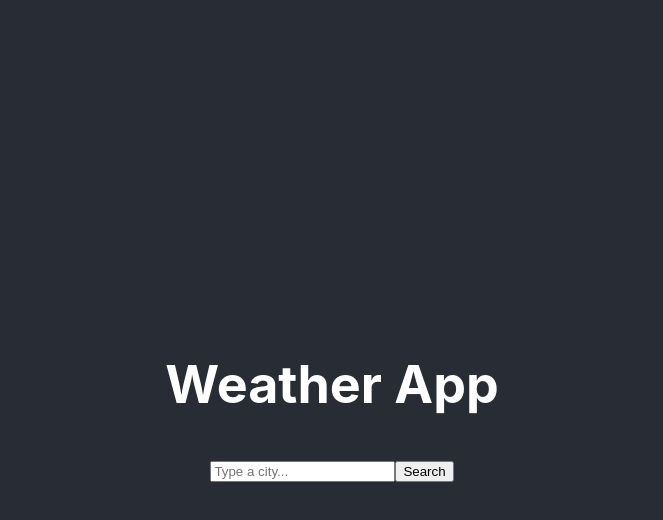
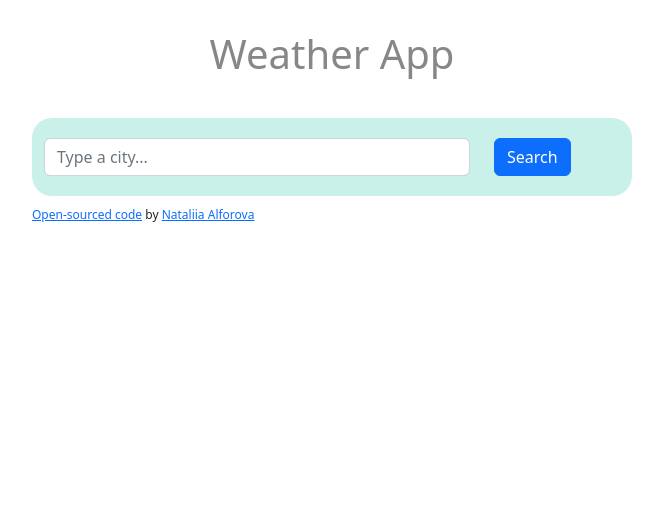
Before and after one commit to AlforovaNata/weather-react, a React (Create React App) app: page / in a window 1280 px wide. Shown: the top 520 px of the page, without its empty margins (308-971 px from the left). Built offline with nearby package versions, Linux system fonts and the light colour scheme.

Commit message:
Added bootstrap and change form

```diff
--- a/package.json
+++ b/package.json
@@ -7,7 +7,9 @@
     "@testing-library/react": "^13.4.0",
     "@testing-library/user-event": "^13.5.0",
     "axios": "^1.1.3",
+    "bootstrap": "^5.2.2",
     "react": "^18.2.0",
+    "react-bootstrap": "^2.5.0",
     "react-dom": "^18.2.0",
     "react-loader-spinner": "^5.3.4",
     "react-scripts": "5.0.1",
--- a/src/App.css
+++ b/src/App.css
@@ -1,38 +1,52 @@
-.App {
-  text-align: center;
+body {
+  font-family: arial, sans-serif;
 }
 
-.App-logo {
-  height: 40vmin;
-  pointer-events: none;
+h1 {
+  text-align: center;
+  color: #878787;
+  font-size: 24px;
+  font-weight: 100;
+  line-height: 28px;
+  margin-bottom: 0;
 }
 
-@media (prefers-reduced-motion: no-preference) {
-  .App-logo {
-    animation: App-logo-spin infinite 20s linear;
-  }
+ul {
+  margin: 0;
+  padding: 0;
 }
 
-.App-header {
-  background-color: #282c34;
-  min-height: 100vh;
-  display: flex;
-  flex-direction: column;
-  align-items: center;
-  justify-content: center;
-  font-size: calc(10px + 2vmin);
-  color: white;
+li {
+  list-style: none;
+  margin: 0;
+  padding: 0;
+
+  color: rgb(39, 39, 39);
+  font-size: 16px;
+  font-weight: 100;
+  line-height: 19px;
 }
 
-.App-link {
-  color: #61dafb;
+li:first-letter {
+  text-transform: capitalize;
 }
 
-@keyframes App-logo-spin {
-  from {
-    transform: rotate(0deg);
-  }
-  to {
-    transform: rotate(360deg);
-  }
+.container {
+  width: 600px;
+  background-color: rgb(202, 241, 233);
+  border-width: 8px;
+  border-radius: 20px;
+  box-sizing: border-box;
+  margin-top: 40px;
+  padding: 20px;
 }
+
+.App {
+  max-width: 600px;
+  margin: 30px auto;
+}
+
+.App footer {
+  font-size: 12px;
+  margin: 10px 0;
+}
--- a/src/App.js
+++ b/src/App.js
@@ -5,10 +5,27 @@ import "./App.css";
 function App() {
   return (
     <div className="App">
-      <header className="App-header">
-        <h1>Weather App</h1>
+      <h1>Weather App</h1>
+      <div className="container">
         <Weather />
-      </header>
+      </div>
+      <footer>
+        <a
+          href="https://github.com/AlforovaNata/weather-react"
+          target="_blank"
+          rel="noreferrer"
+        >
+          Open-sourced code
+        </a>{" "}
+        by{" "}
+        <a
+          href="https://poetic-tanuki-2052b6.netlify.app"
+          target="_blank"
+          rel="noreferrer"
+        >
+          Nataliia Alforova{" "}
+        </a>
+      </footer>
     </div>
   );
 }
--- a/src/Weather.js
+++ b/src/Weather.js
@@ -33,12 +33,19 @@ export default function Weather() {
   let form = (
     <div className="Search">
       <form onSubmit={handleSubmit}>
-        <input
-          type="search"
-          placeholder="Type a city..."
-          onChange={updateCity}
-        />
-        <input type="submit" value="Search" />
+        <div className="row">
+          <div className="col-9">
+            <input
+              type="search"
+              placeholder="Type a city..."
+              onChange={updateCity}
+              className="form-control"
+            />
+          </div>
+          <div className="col-3">
+          <input type="submit" value="Search" className="btn btn-primary" />
+        </div>
+        </div>
       </form>
     </div>
   );
--- a/src/index.js
+++ b/src/index.js
@@ -3,10 +3,13 @@ import ReactDOM from 'react-dom/client';
 import './index.css';
 import App from './App';
 import reportWebVitals from './reportWebVitals';
+import "bootstrap/dist/css/bootstrap.min.css";
+
 
 const root = ReactDOM.createRoot(document.getElementById('root'));
 root.render(
   <React.StrictMode>
+
     <App />
   </React.StrictMode>
 );
```
Also changed, not shown: 1 other file (tests, documents, lock files or other folders).
